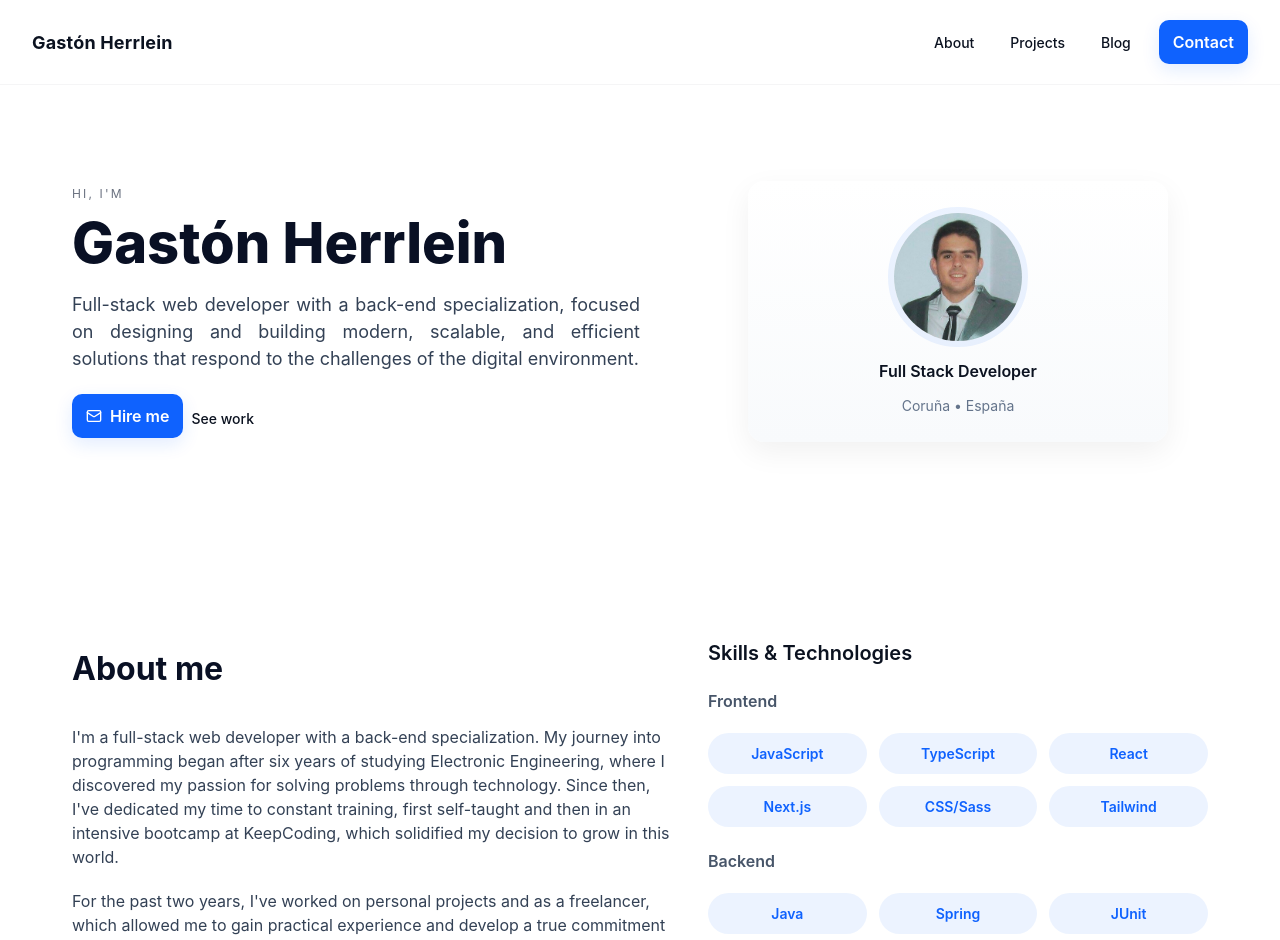
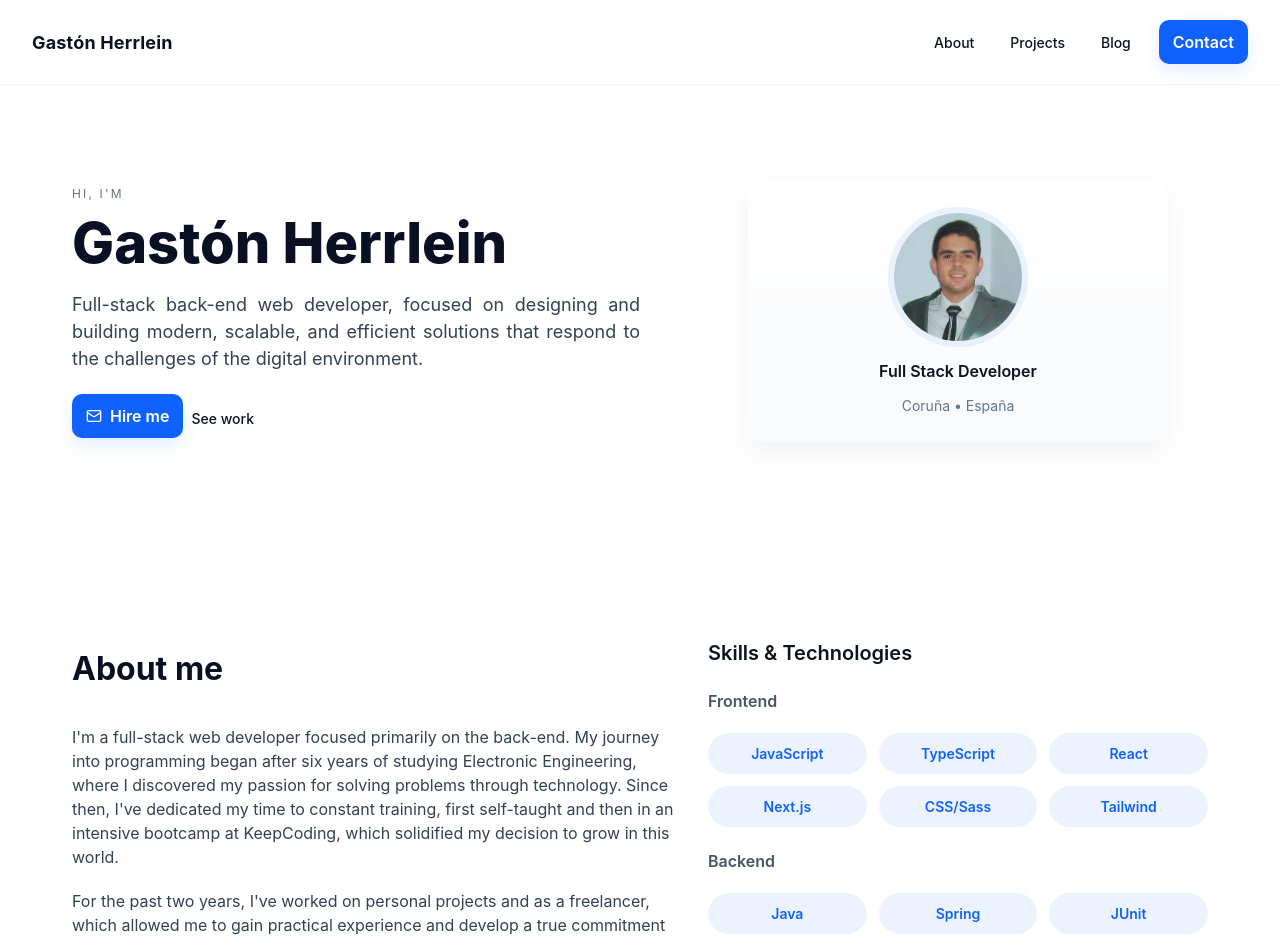
Before and after one commit to Gaston-Herrlein/portfolio, a React (Vite) app: page / in a window 1280 px wide. Shown: the top 940 px of the page. Built offline with nearby package versions, Linux system fonts and the light colour scheme.

Commit message:
fix: text is corrected

```diff
--- a/src/components/aboutMe.tsx
+++ b/src/components/aboutMe.tsx
@@ -6,7 +6,7 @@ const AboutMe = () => {
       <div>
         <h2 className="section-title">About me</h2>
         <p style={{ marginBottom: "20px", color: "#334155" }}>
-          I'm a full-stack web developer with a back-end specialization. My
+          I'm a full-stack web developer focused primarily on the back-end. My
           journey into programming began after six years of studying Electronic
           Engineering, where I discovered my passion for solving problems
           through technology. Since then, I've dedicated my time to constant
--- a/src/components/hero.tsx
+++ b/src/components/hero.tsx
@@ -7,9 +7,9 @@ const Hero = () => {
         <div className="eyebrow">Hi, I'm</div>
         <h1 className="hero-title">Gastón Herrlein</h1>
         <p className="lead">
-          Full-stack web developer with a back-end specialization, focused on
-          designing and building modern, scalable, and efficient solutions that
-          respond to the challenges of the digital environment.
+          Full-stack back-end web developer, focused on designing and building
+          modern, scalable, and efficient solutions that respond to the
+          challenges of the digital environment.
         </p>
         <div className="actions">
           <a className="cta-btn" href="#contact">
```
